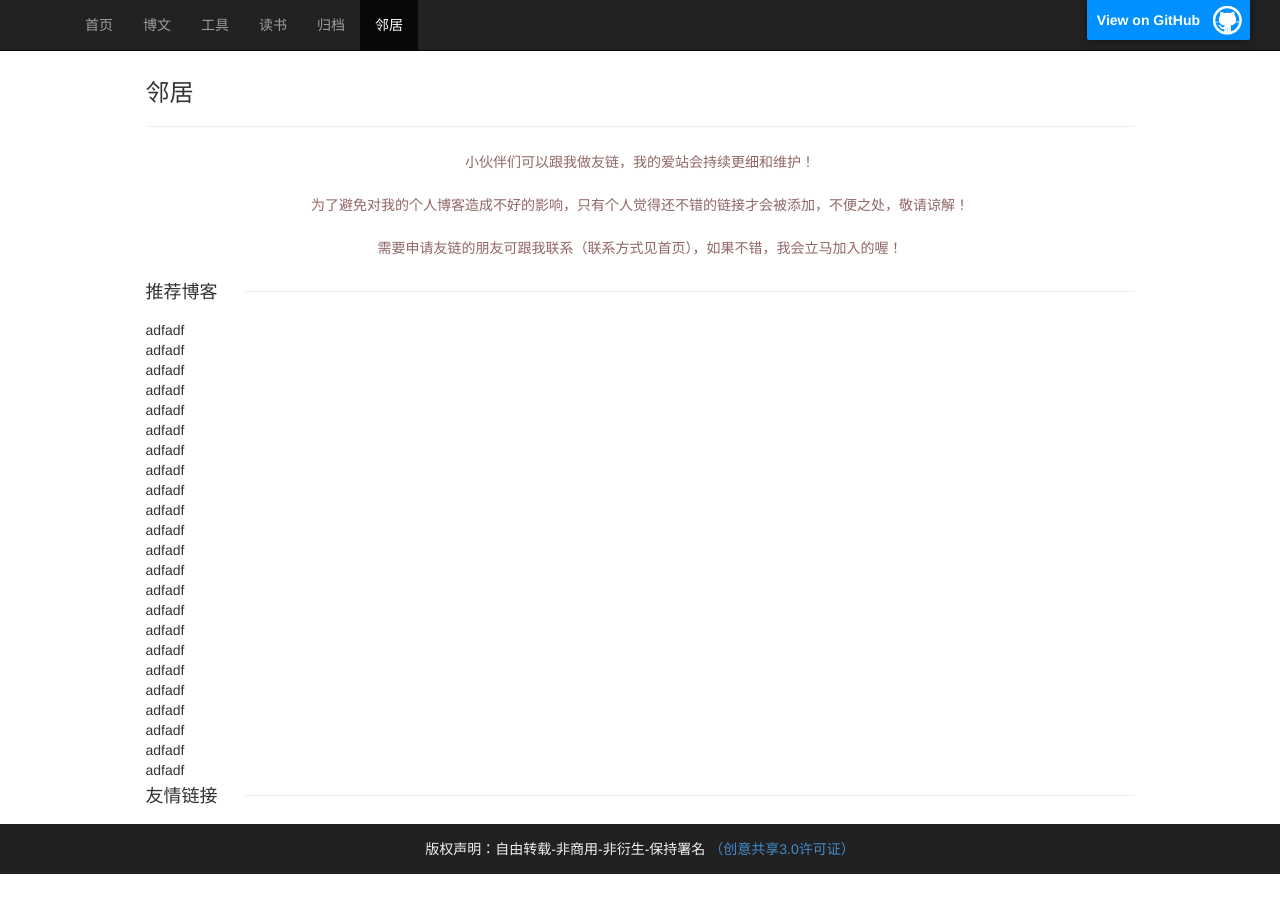
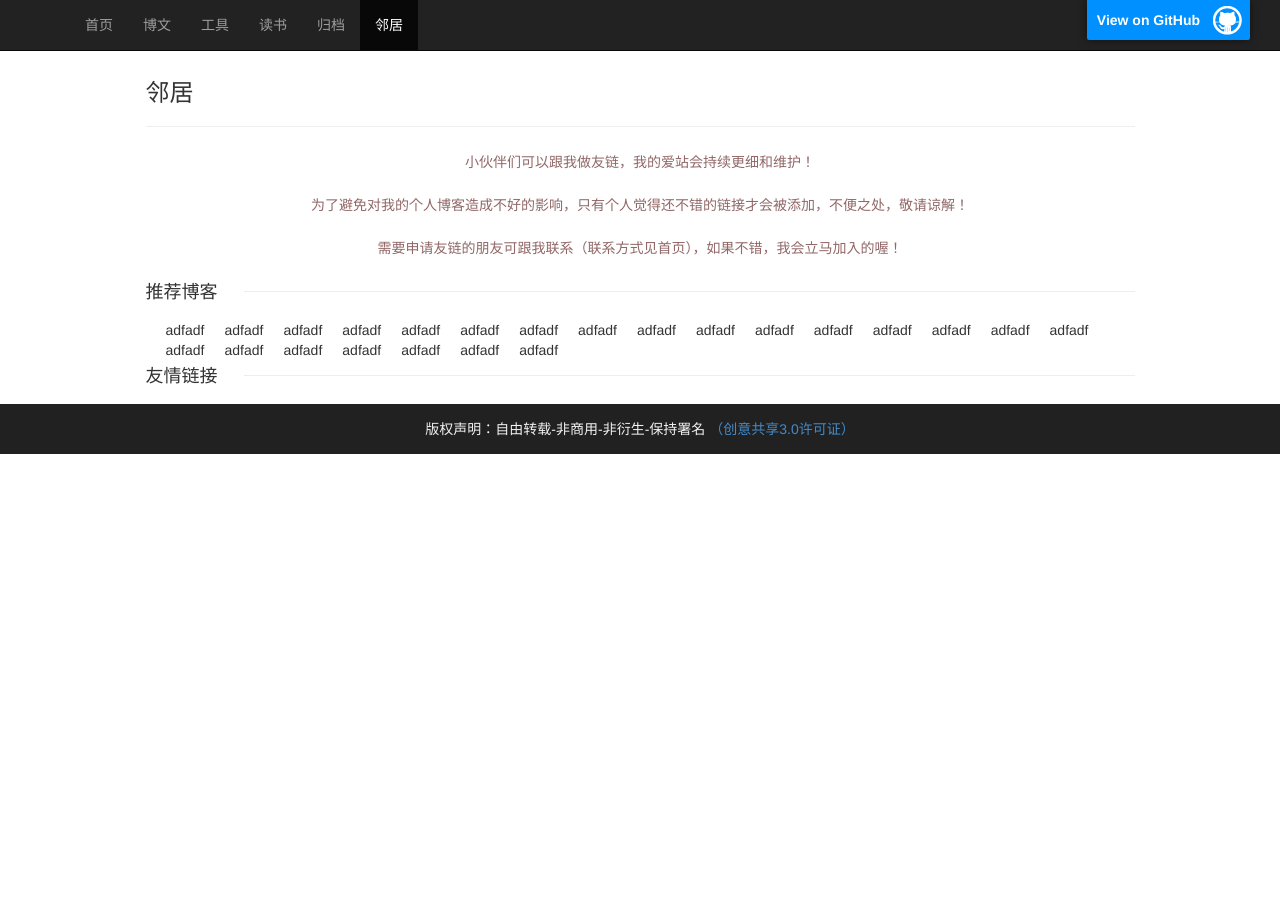
Before and after one commit to sheleng/sheleng.github.io, a Jekyll site: the page built from pages/links.html, in a window 1280 px wide. Built offline with Jekyll 4.4.1, drawn with Linux system fonts in a browser that asks for light colours.

Commit message:
调整邻居页面布局

```diff
--- a/public/css/style.css
+++ b/public/css/style.css
@@ -72,7 +72,7 @@
 .link-title .line{height: 1px;border-bottom: 1px solid #eeeeee;display: block;width:90%;float: right;margin-top:11px;}
 
 .link-list{overflow: hidden;}
-.link-list .item{ list-style-type: none;}
+.link-list .item{ list-style-type: none;float: left;padding-left: 20px}
 
 .tabs-below > .nav-tabs,
 .tabs-right > .nav-tabs,
```
